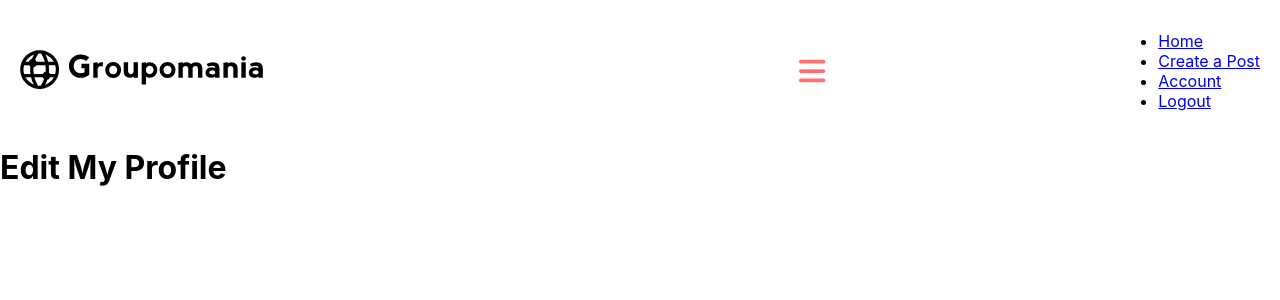
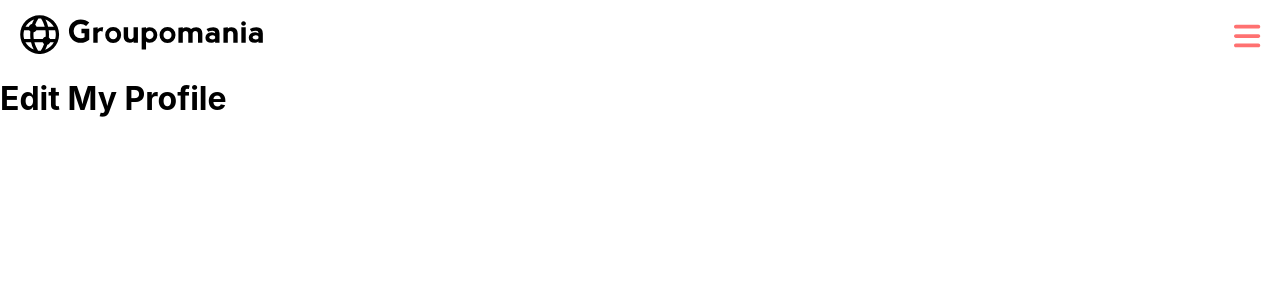
Before and after one commit to abby-pfingsten/groupomania-react-app, a React (Create React App) app in the folder app/: page /profile in a window 1280 px wide. Shown: the top 300 px of the page. Built offline with nearby package versions, Linux system fonts and the light colour scheme.

Commit message:
when you click menu the menu opens and then disappears

```diff
--- /dev/null
+++ b/app/src/frontend/components/NavButton.js
@@ -0,0 +1,5 @@
+import "../styles/NavButton.scss"
+import { Link } from "react-router-dom"
+
+function Button({ children, type, onClick, buttonStyle, buttonSize }) {}
+export default Button
--- a/app/src/frontend/pages/Header.js
+++ b/app/src/frontend/pages/Header.js
@@ -38,7 +38,9 @@ function Header({ isMobile }) {
             {click ? faXElement : faBarsElement}
             {/* </Link> */}
           </div>
-          <ul className={click ? "nav_menu__open" : "nav_menu__closed"}>
+          {click ? (
+            <>
+              <ul>
                 <li className="nav_menu_links">
                   <Link to="/" onClick={closeMobileMenu}>
                     Home
@@ -60,6 +62,10 @@ function Header({ isMobile }) {
                   </Link>
                 </li>
               </ul>
+            </>
+          ) : (
+            <></>
+          )}
         </div>
       </nav>
       <Outlet />
```
Also changed, not shown: app/src/frontend/styles/NavButton.scss (added). Lines whose indentation alone changed are shown as unchanged.
